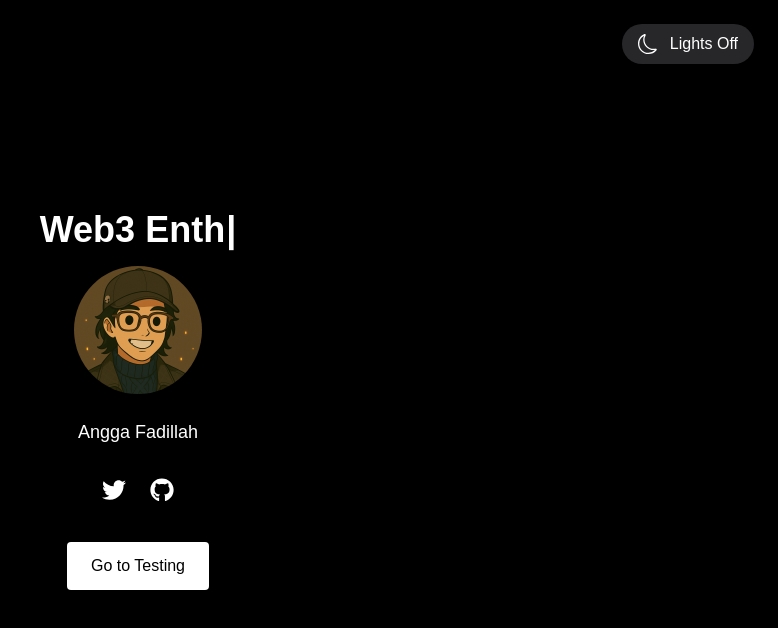
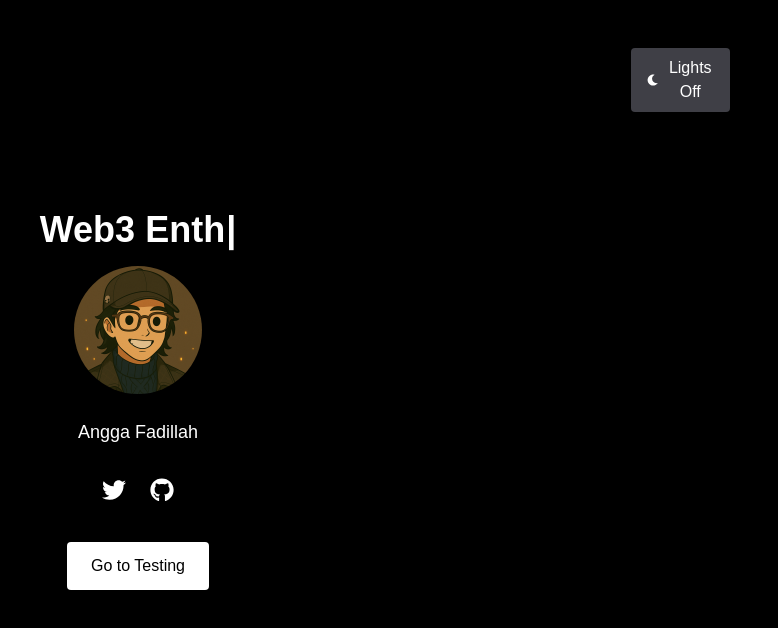
Before and after one commit to Heroness1/daycreed-inframe, a Next.js app: page / in a window 1280 px wide. Shown: the top 628 px of the page, without its empty margins (502-1280 px from the left). Built offline with nearby package versions, Linux system fonts and the light colour scheme.

Commit message:
Update ThemeToggle.js

```diff
--- a/components/ThemeToggle.js
+++ b/components/ThemeToggle.js
@@ -1,22 +1,16 @@
-import { useState, useEffect } from 'react'
-import { BsSun, BsMoon } from 'react-icons/bs'
+import { FaSun, FaMoon } from 'react-icons/fa'
+import { useTheme } from '../context/ThemeContext'
 
 export default function ThemeToggle() {
-  const [darkMode, setDarkMode] = useState(true)
-
-  useEffect(() => {
-    document.documentElement.classList.toggle('dark', darkMode)
-  }, [darkMode])
+  const { darkMode, setDarkMode } = useTheme()
 
   return (
     <button
       onClick={() => setDarkMode(!darkMode)}
-      className="flex items-center gap-3 px-4 py-2 bg-zinc-200 dark:bg-zinc-800 text-black dark:text-white rounded-full transition-all duration-300 shadow hover:scale-105"
+      className="absolute top-6 right-6 flex items-center gap-2 px-4 py-2 rounded bg-gray-200 text-black hover:bg-gray-300 dark:bg-zinc-700 dark:text-white dark:hover:bg-zinc-600 transition"
     >
-      {darkMode ? <BsMoon className="text-xl" /> : <BsSun className="text-xl" />}
-      <span className="font-medium">
-        {darkMode ? 'Lights Off' : 'Lights On'}
-      </span>
+      {darkMode ? <FaMoon /> : <FaSun />}
+      {darkMode ? 'Lights Off' : 'Lights On'}
     </button>
   )
 }
```
